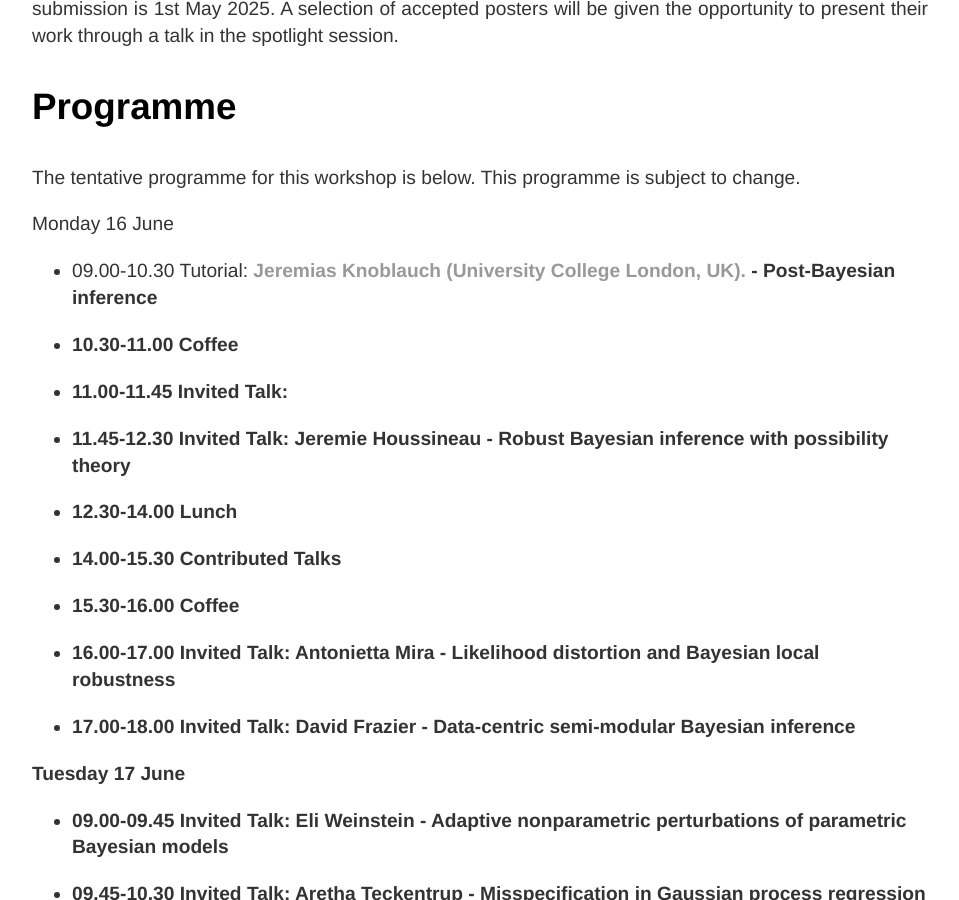
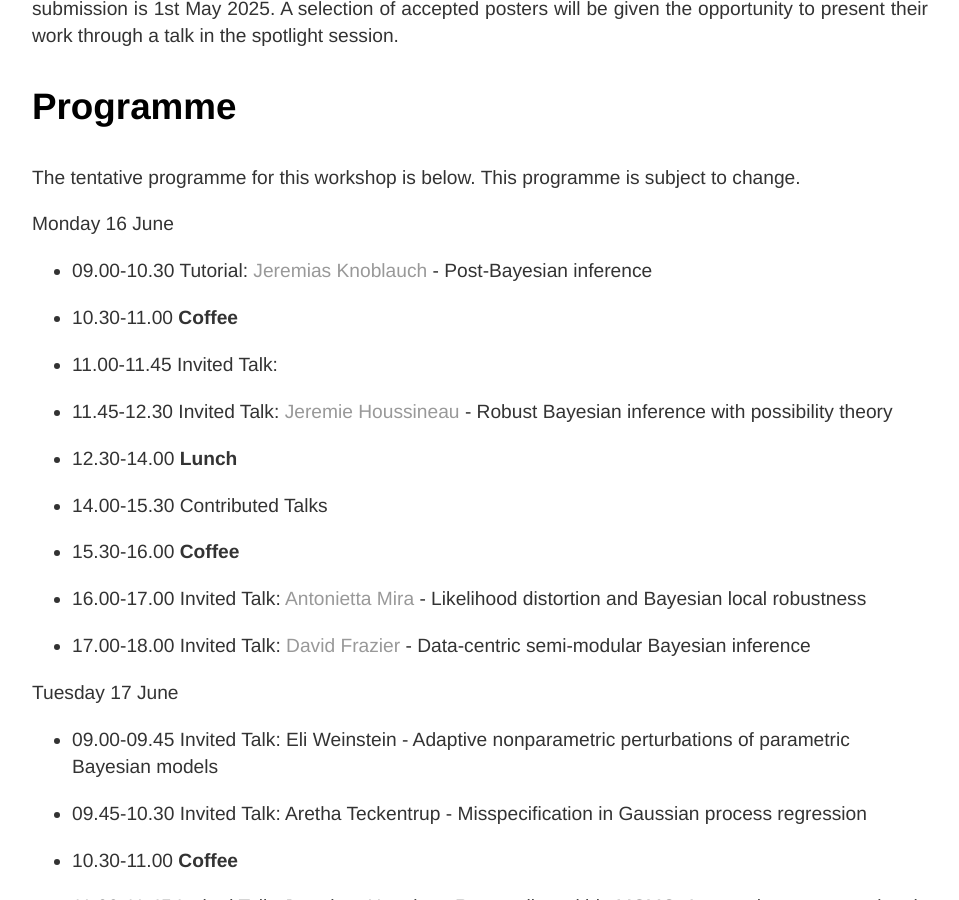
Before and after one commit to postbayes/BayesMisspecificationSatellite, a Jekyll site: the page index.html, which Jekyll copies as it is, in a window 1280 px wide and 900 px high, scrolled down 1025 px. Shown: the whole window, without its empty margins (160-1119 px from the left). Built offline with Jekyll 4.4.1, drawn with Linux system fonts in a browser that asks for light colours.

Commit message:
Update index.html

```diff
--- a/index.html
+++ b/index.html
@@ -77,15 +77,15 @@
 
 <p>Monday 16 June
 <ul>
-<li>09.00-10.30 Tutorial: <strong><a href="https://jeremiasknoblauch.github.io/"> Jeremias Knoblauch (University College London, UK).</a> - Post-Bayesian inference</li>
+<li>09.00-10.30 Tutorial: <a href="https://jeremiasknoblauch.github.io/"> Jeremias Knoblauch </a> - Post-Bayesian inference</li>
 <li>10.30-11.00 <b>Coffee</b></li>
 <li>11.00-11.45 Invited Talk:  </li>
-<li>11.45-12.30 Invited Talk: Jeremie Houssineau - Robust Bayesian inference with possibility theory </li>
+<li>11.45-12.30 Invited Talk: <a href="https://jeremiehoussineau.com/"> Jeremie Houssineau </a> - Robust Bayesian inference with possibility theory </li>
 <li>12.30-14.00 <b>Lunch</b></li>
 <li>14.00-15.30 Contributed Talks </li>
 <li>15.30-16.00 <b>Coffee</b></li>
-<li>16.00-17.00 Invited Talk: Antonietta Mira - Likelihood distortion and Bayesian local robustness </li>
-<li>17.00-18.00 Invited Talk: David Frazier - Data-centric semi-modular Bayesian inference </li>
+<li>16.00-17.00 Invited Talk: <a href="https://search.usi.ch/en/people/f8960de6d60dd08a79b6c1eb20b7442b/mira-antonietta"> Antonietta Mira </a>  - Likelihood distortion and Bayesian local robustness </li>
+<li>17.00-18.00 Invited Talk: <a href="https://dtfrazier.netlify.app/"> David Frazier </a> - Data-centric semi-modular Bayesian inference </li>
 </ul>
 </p>
 
@@ -135,22 +135,12 @@
 		<li> <strong><a href="https://jeremiehoussineau.com/"> Jeremie Houssineau (Nanyang Technological University, Singapore).</a></strong> <br/><br/>
 
 
-
 			<strong> Title:  </strong> Robust Bayesian inference with possibility theory.  <br/>
 
 			<strong> Abstract:  </strong> In Bayesian inference, the marginal likelihood is one of the main quantities for model selection based on its ability to capture the fitness of the model. Yet, when reformulating Bayesian inference in the context of possibility theory, the marginal likelihood no longer favours simpler models and cannot be used directly for model selection. What it can do however, is capture the coherence between the model and the observation(s). This possibilistic marginal likelihood therefore provides a simple solution to make the underlying inference more robust, leveraging useful properties that are specific to possibility theory. Illustrations will be given for multiple problems of varying difficulty, focusing on robustness to outliers.</strong>  <br/>
 
 
 		</li>
-
-		<!---
-		<li> <strong><a href="https://faculty.unibocconi.eu/soniapetrone/"> Sonia Petrone (Bocconi University, Italy).</a></strong> <br/><br/>
-
-			<strong> Title: </strong>  <br/>
-
-			<strong> Abstract: </strong>  <br/>
-      --->
-
 
 
 		</li>
```
